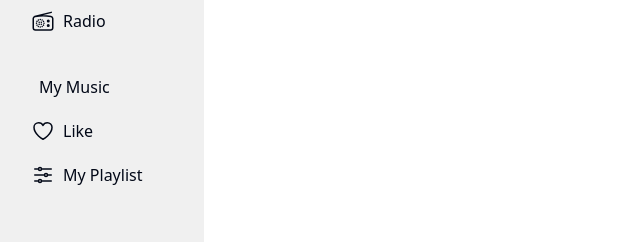
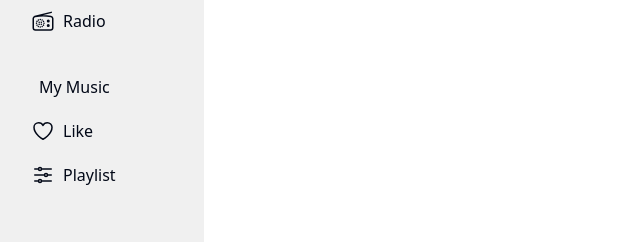
Before and after one commit to nguyentrongbut/jj-music-project, a Next.js app: page / in a window 1280 px wide. Shown: the part 303-545 px from the top of the page, without its empty margins (0-640 px from the left). Built offline with nearby package versions, Linux system fonts and the light colour scheme.

Commit message:
feat: add active link and add library clsx

```diff
--- a/src/app/layout.tsx
+++ b/src/app/layout.tsx
@@ -1,5 +1,7 @@
 import SideBar from "@/components/sidebar/app.sidebar";
 import "./globals.css";
+
+
 export default function RootLayout({
     children,
 }: Readonly<{
--- a/src/components/sidebar/app.sidebar.tsx
+++ b/src/components/sidebar/app.sidebar.tsx
@@ -1,3 +1,4 @@
+"use client";
 import {
     AdjustmentsHorizontalIcon,
     HeartIcon,
@@ -6,13 +7,28 @@ import {
     StarIcon,
     VideoCameraIcon,
 } from "@heroicons/react/24/outline";
+import clsx from "clsx";
 import Image from "next/image";
 import Link from "next/link";
+import { usePathname } from "next/navigation";
 
+const linksOnlineMusic = [
+    { name: "Recommend", href: "/", icon: StarIcon },
+    { name: "Music", href: "/music", icon: MusicalNoteIcon },
+    { name: "Video", href: "/video", icon: VideoCameraIcon },
+    { name: "Radio", href: "/radio", icon: RadioIcon },
+];
+
+const linksMyMusic = [
+    {name: "Like", href: "/like", icon: HeartIcon},
+    {name: "Playlist", href: "/playlist", icon: AdjustmentsHorizontalIcon},
+]
 const SideBar = () => {
+    const pathname = usePathname();
     return (
         <aside className="w-[204px] fixed top-0 bottom-0 left-0 bg-[#f0f0f0] pt-4 px-[19px]">
             {/* Logo */}
+            <Link href="/">
                 <Image
                     className="ml-[14px]"
                     width={100}
@@ -20,6 +36,7 @@ const SideBar = () => {
                     src="https://y.qq.com/mediastyle/yqq/img/logo.png?max_age=2592000"
                     alt="jj music"
                 />
+            </Link>
 
             {/* nav */}
             <nav className="mt-10">
@@ -28,50 +45,25 @@ const SideBar = () => {
                     <li className="ml-2 mb-[10px] px-3 py-[5px]">
                         Online Music
                     </li>
-
-                    {/* Recommend */}
-                    <li>
+                    {linksOnlineMusic.map((link) => {
+                        const LinkIcon = link.icon;
+                        return (
                             <Link
-                            href="/"
-                            className="flex gap-2 px-3 py-[5px] items-center bg-gradient-to-l from-[#0bce7f] to-[#1dd3aa] rounded-sm mb-[10px] hover:bg-[#d9d9d9]"
+                                key={link.name}
+                                href={link.href}
+                                className={clsx(
+                                    "flex gap-2 px-3 py-[5px] items-center rounded-sm mb-[10px] hover:bg-[#d9d9d9]",
+                                    {
+                                        "bg-gradient-to-l from-[#0bce7f] to-[#1dd3aa] ":
+                                            pathname === link.href,
+                                    }
+                                )}
                             >
-                            <StarIcon className="h-6 w-6 text-[2b2b2b]" />
-                            <span>Recommend</span>
+                                <LinkIcon className="h-6 w-6 text-[2b2b2b]" />
+                                <p>{link.name}</p>
                             </Link>
-                    </li>
-
-                    {/* Music */}
-                    <li>
-                        <Link
-                            href="/music"
-                            className="flex gap-2 px-3 py-[5px] items-center rounded-sm mb-[10px] hover:bg-[#d9d9d9]"
-                        >
-                            <MusicalNoteIcon className="h-6 w-6 text-[2b2b2b]" />
-                            <span>Music</span>
-                        </Link>
-                    </li>
-
-                    {/* Video */}
-                    <li>
-                        <Link
-                            href="/video"
-                            className="flex gap-2 px-3 py-[5px] items-center rounded-sm mb-[10px] hover:bg-[#d9d9d9]"
-                        >
-                            <VideoCameraIcon className="h-6 w-6 text-[2b2b2b]" />
-                            <span>Video</span>
-                        </Link>
-                    </li>
-
-                    {/* Radio */}
-                    <li>
-                        <Link
-                            href="/radio"
-                            className="flex gap-2 px-3 py-[5px] items-center rounded-sm mb-[10px] hover:bg-[#d9d9d9]"
-                        >
-                            <RadioIcon className="h-6 w-6 text-[2b2b2b]" />
-                            <span>Radio</span>
-                        </Link>
-                    </li>
+                        );
+                    })}
                 </ul>
 
                 {/* My music */}
@@ -79,26 +71,25 @@ const SideBar = () => {
                     <li className="ml-2 mb-[10px] px-3 py-[5px]">My Music</li>
 
                     {/* Like */}
-                    <li>
+                    {linksMyMusic.map((link) => {
+                        const LinkIcon = link.icon;
+                        return (
                             <Link
-                            href="/like"
-                            className="flex gap-2 px-3 py-[5px] items-center rounded-sm mb-[10px] hover:bg-[#d9d9d9]"
+                                key={link.name}
+                                href={link.href}
+                                className={clsx(
+                                    "flex gap-2 px-3 py-[5px] items-center rounded-sm mb-[10px] hover:bg-[#d9d9d9]",
+                                    {
+                                        "bg-gradient-to-l from-[#0bce7f] to-[#1dd3aa] ":
+                                            pathname === link.href,
+                                    }
+                                )}
                             >
-                            <HeartIcon className="h-6 w-6 text-[2b2b2b]" />
-                            <span>Like</span>
+                                <LinkIcon className="h-6 w-6 text-[2b2b2b]" />
+                                <p>{link.name}</p>
                             </Link>
-                    </li>
-
-                    {/* My Playlist */}
-                    <li>
-                        <Link
-                            href="/playlist"
-                            className="flex gap-2 px-3 py-[5px] items-center rounded-sm mb-[10px] hover:bg-[#d9d9d9]"
-                        >
-                            <AdjustmentsHorizontalIcon className="h-6 w-6 text-[2b2b2b]" />
-                            <span>My Playlist</span>
-                        </Link>
-                    </li>
+                        );
+                    })}
                 </ul>
             </nav>
         </aside>
```
Lines whose indentation alone changed are shown as unchanged.
